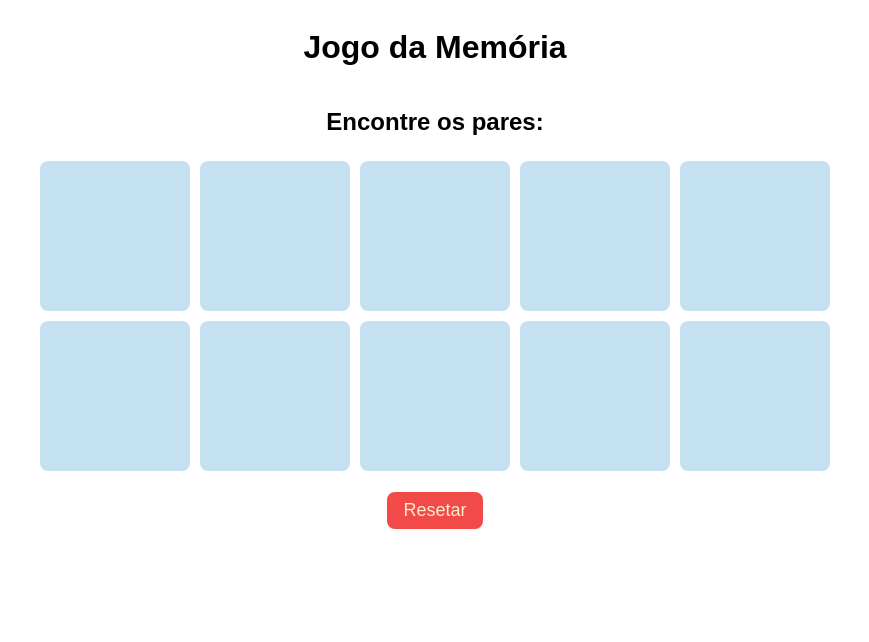
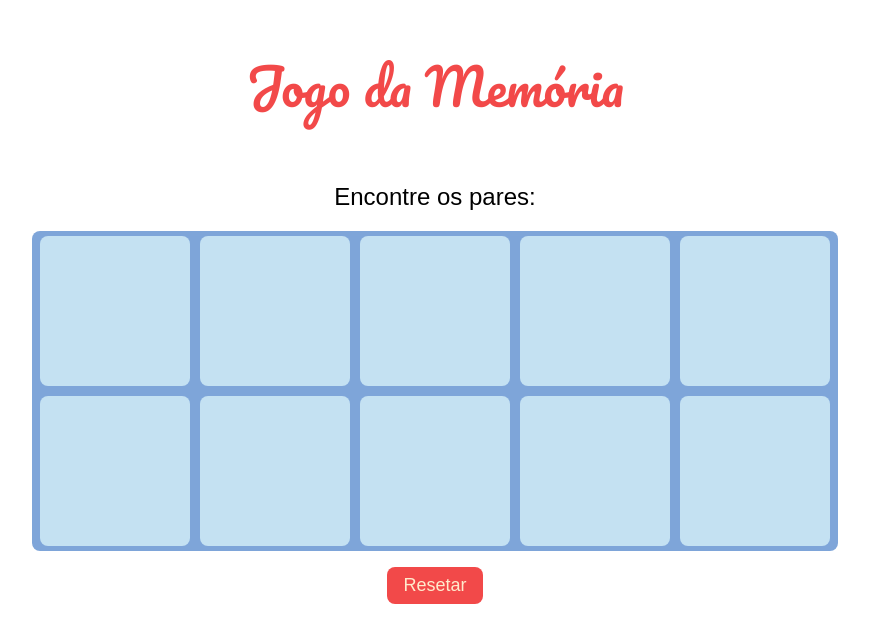
Before and after one commit to driellemorodes/jogo-da-memoria, a plain HTML site: page index.html in a window 1280 px wide. Shown: the whole page, without its empty margins (205-1074 px from the left). Drawn offline with Linux system fonts and the light colour scheme.

Commit message:
tipografia de título + bg das cartas

```diff
--- a/index.css
+++ b/index.css
@@ -1,5 +1,19 @@
-* {
+@font-face {
+  font-family: Pacifico;
+  src: url(tipografia/Pacifico-Regular.ttf);
+  font-weight: lighter;
+}
+
+#titulo {
+  font-family: Pacifico;
+  font-size: 50px;
+  font-weight: 400;
+  color: #f24949;
+}
+
+#frase {
   font-family: Arial, Helvetica, sans-serif;
+  font-weight: 300;
 }
 
 body {
@@ -8,11 +22,14 @@ body {
   flex-direction: column;
   align-items: center;
 }
+
 #cartas {
   display: flex;
   flex-wrap: wrap;
-  max-width: 800px;
+  max-width: 806px;
   justify-content: center;
+  background-color: #7ea5d9;
+  border-radius: 8px;
 }
 .carta {
   width: 150px;
@@ -27,7 +44,7 @@ body {
 #botao-resetar {
   padding: 8px 16px;
   border-radius: 8px;
-    background-color: #F24949;
+  background-color: #f24949;
   margin: 16px;
   color: blanchedalmond;
   border: none;
--- a/index.html
+++ b/index.html
@@ -8,7 +8,7 @@
     <title>Jogo da Memória</title>
   </head>
   <body>
-    <h1>Jogo da Memória</h1>
+    <h1 id="titulo">Jogo da Memória</h1>
     <h2 id="frase">Encontre os pares:</h2>
     <div id="cartas">
       <div id="0" class="carta" onclick="revelar_carta(0)"></div>
```
Also changed, not shown: tipografia/Pacifico-Regular.ttf (added). Lines whose indentation alone changed are shown as unchanged.
